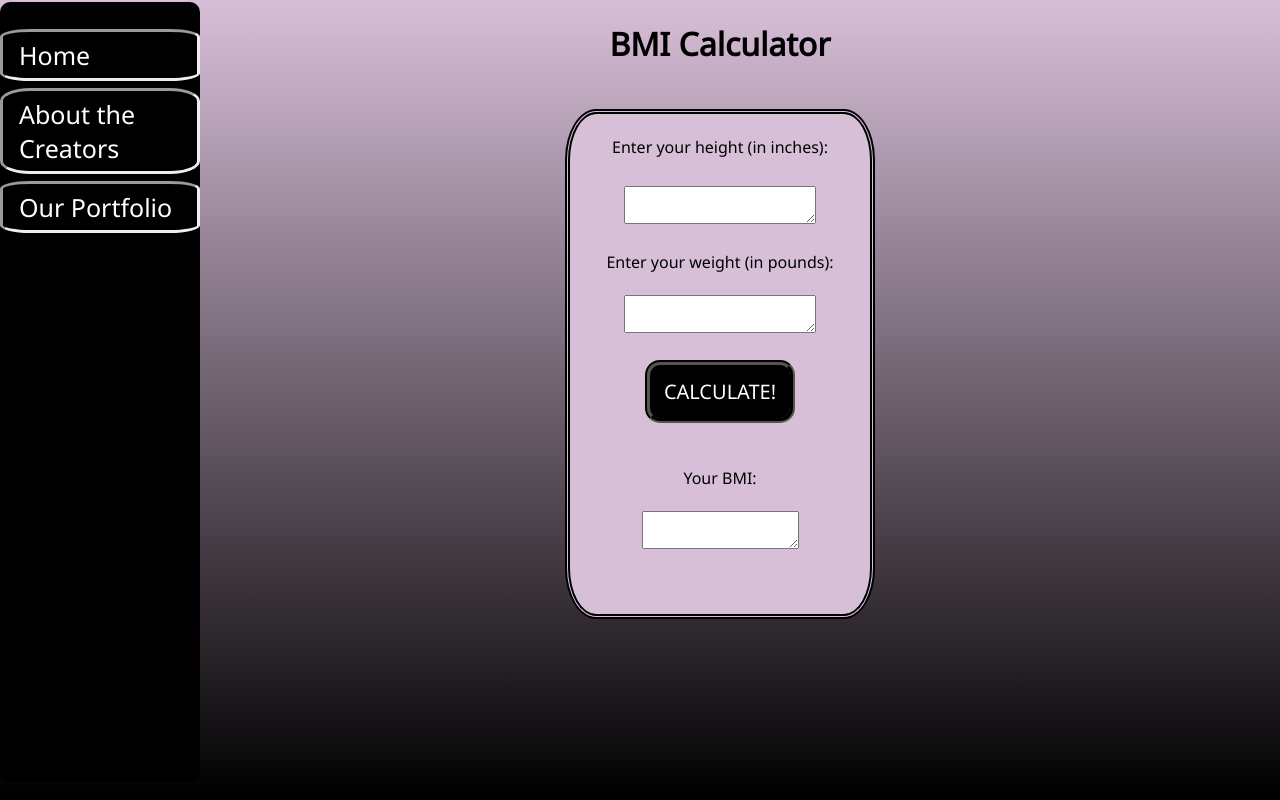
After one commit to umaparhar1/gitgals, a Django app: page /bmi.html in a window 1280 px wide. The commit adds this page. Run offline with Django 3.2, Linux system fonts and the light colour scheme.

Commit message:
changed mysite to index.html

```diff
--- a/Proj1/converter/static/css/mysite.css
+++ b/Proj1/converter/static/css/mysite.css
@@ -24,6 +24,20 @@ body{
   background-image: linear-gradient(	powderblue, black);
   color: black;
 }
+
+.bmi-pic:hover {
+  transform: scale(1.2);
+
+}
+
+.workout-pic:hover{
+  transform: scale(1.2);
+}
+
+.calorie-pic:hover{
+  transform: scale(1.2);
+}
+
 /* The sidebar menu */
 .sidenav {
   height: 95%; /* Full-height: remove this if you want "auto" height */
--- a/Proj1/converter/templates/converter/aboutCreators.html
+++ b/Proj1/converter/templates/converter/aboutCreators.html
@@ -11,7 +11,7 @@
 <body>
     <!-- Side navigation -->
     <div class="sidenav">
-        <a href="mysite.html">Home</a>
+        <a href="index.html">Home</a>
         <a href="aboutCreators.html">About the Creators</a>
         <a href="ourPortfolio.html">Our Portfolio</a>
     </div>
--- /dev/null
+++ b/Proj1/converter/templates/converter/bmi.html
@@ -0,0 +1,58 @@
+{% load static %}
+<!DOCTYPE html>
+<html>
+
+<head>
+    <title>BMI Calculator</title>
+    <link rel="stylesheet" type ="text/css" href="{% static 'css/mysite.css' %}">
+    <link href="https://fonts.googleapis.com/css2?family=Noto+Sans&display=swap" rel="stylesheet">
+</head>
+
+<body style = "background-image: linear-gradient(#D8BFD8, black);">
+    <!-- Side navigation -->
+    <div class="sidenav">
+        <a href="index.html">Home</a>
+        <a href="aboutCreators.html">About the Creators</a>
+        <a href="ourPortfolio.html">Our Portfolio</a>
+    </div>
+
+    <!-- Page content -->
+    <div class="main">
+        <div>
+            <h1 style = "margin-top: 2%;margin-bottom: 4%;">BMI Calculator</h1>
+        </div>
+        <div class = "calculator" style = 'background-color: #D8BFD8; height: 500px; width:300px;margin: 0 auto;border-radius: 10%;border-color: black; border-width: 5px;border-style:double;'>
+            <br>
+            <p>Enter your height (in inches): </p>
+            <br>
+            <textarea name="height" id="height" cols="25" rows="2" style = 'margin-top: 2%;'></textarea>
+            <br>
+            <br>
+            <p>Enter your weight (in pounds): </p>
+            <br>
+            <textarea name = "weight" id="weight" cols='25' rows = '2'></textarea>
+            <br>
+            <br>
+            <button onclick="calculateBMI()" id="bmi-calculate"
+            style="height: 63px; width:150px;font-size: 20px;background-color: black; border-style: groove;border-width: 5px;border-radius: 15px;color: white;">CALCULATE!</button>
+            <br>
+            <br>
+            <br>
+            <p>Your BMI:</p>
+            <br>
+            <textarea id = 'bmi-output'></textarea>
+    </div>
+    </div>
+
+</body>
+
+<script>
+    function calculateBMI(){
+        var height = document.getElementById('height').value;
+        var weight = document.getElementById('weight').value;
+        var formulaHeight = height*height;
+        var bmi = (weight/formulaHeight)*703;
+        document.getElementById('bmi-output').value = bmi;
+    }
+</script>
+</html>
--- a/Proj1/converter/templates/converter/converter.html
+++ b/Proj1/converter/templates/converter/converter.html
@@ -11,7 +11,7 @@
 
 <body>
     <div class="sidenav">
-        <a href="mysite.html">Home</a>
+        <a href="index.html">Home</a>
         <a href="aboutCreators.html">About the Creators</a>
         <a href="ourPortfolio.html">Our Portfolio</a>
     </div>
--- a/Proj1/converter/templates/converter/mysite.html
+++ b/Proj1/converter/templates/converter/index.html
@@ -11,7 +11,7 @@
 <body>
     <!-- Side navigation -->
     <div class="sidenav">
-        <a href="mysite.html">Home</a>
+        <a href = "index.html">Home</a>
         <a href="aboutCreators.html">About the Creators</a>
         <a href="ourPortfolio.html">Our Portfolio</a>
     </div>
--- a/Proj1/converter/templates/converter/ourPortfolio.html
+++ b/Proj1/converter/templates/converter/ourPortfolio.html
@@ -10,13 +10,15 @@
 
 <body>
     <div class="sidenav">
-        <a href="mysite.html">Home</a>
+        <a href="index.html">Home</a>
         <a href="aboutCreators.html">About the Creators</a>
         <a href="ourPortfolio.html">Our Portfolio</a>
     </div>
     <div class="main">
         <h1 style = "margin-top: 2%;">Our Portfolio:</h1>
         <a href="converter.html">Binary, Hex, and Decimal Converter</a>
+        <br>
+        <a href = "workout.html">Workout Helper</a>
     </div>
 
    <br>
--- a/Proj1/converter/urls.py
+++ b/Proj1/converter/urls.py
@@ -5,5 +5,7 @@ urlpatterns = [
     path('mysite.html', views.home, name='converter-home'),
     path('aboutCreators.html', views.creators, name='converter-creators'),
     path('ourPortfolio.html', views.portfolio, name='converter-portfolio'),
-    path('converter.html', views.converter, name='converter-app')
+    path('converter.html', views.converter, name='converter-app'),
+    path('workout.html', views.workout, name = 'workout-app'),
+    path('bmi.html', views.bmi, name = 'bmi-app')
 ]
--- a/Proj1/converter/views.py
+++ b/Proj1/converter/views.py
@@ -3,7 +3,7 @@ from django.http import HttpResponse
 
 # Create your views here.
 def home(request):
-    return render(request, 'converter/mysite.html', {})
+    return render(request, 'converter/index.html', {})
 
 def creators(request):
     return render(request, 'converter/aboutCreators.html', {})
@@ -13,3 +13,9 @@ def portfolio(request):
 
 def converter(request):
     return render(request, 'converter/converter.html', {})
+
+def workout(request):
+    return render(request, 'converter/workout.html', {})
+
+def bmi(request):
+    return render(request, 'converter/bmi.html', {})
```
Also changed, not shown: Proj1/converter/templates/converter/workout.html (added, +38 -0 lines), Proj1/converter/static/img/bmi-icon.png (added), Proj1/converter/static/img/calorie-icon.png (added), Proj1/converter/static/img/workout-icon.png (added).
